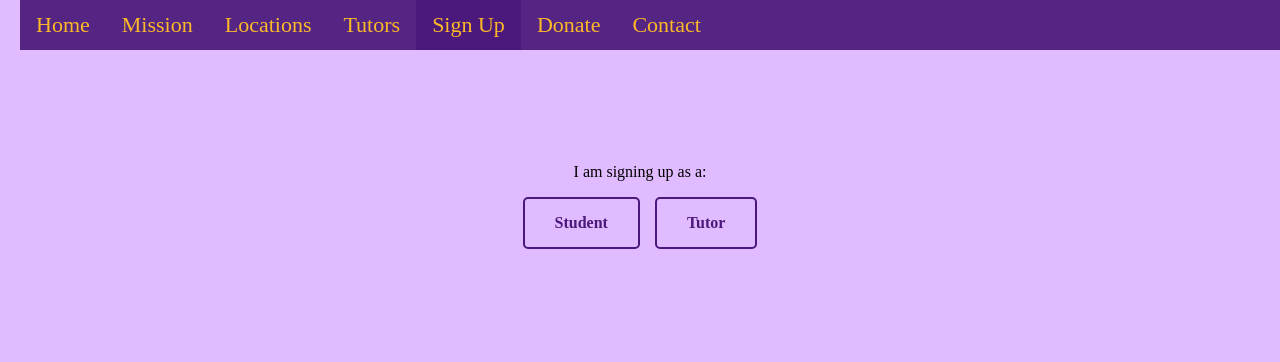
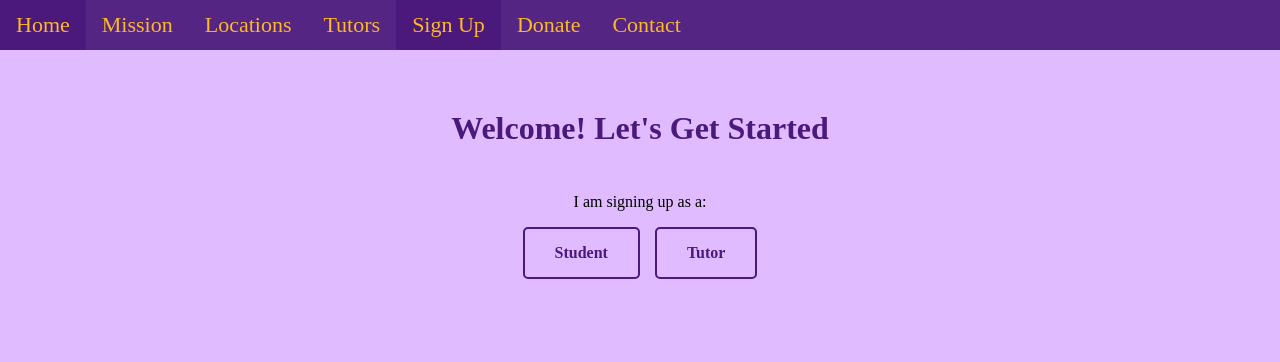
Before and after one commit to EyobelG/Freeducation, a plain HTML site: page signup.html in a window 1280 px wide. Drawn offline with Linux system fonts and the light colour scheme; a web font is replaced by a local one.

Commit message:
Update signup.html

```diff
--- a/signup.html
+++ b/signup.html
@@ -6,12 +6,6 @@
     <title>Sign-Up Form</title>
     <link rel="stylesheet" href="style.css">
     <style>
-        body {
-            font-family: Arial, sans-serif;
-            background-color: #e0bbff;
-            margin: 0;
-            padding: 20px;
-        }
 
         .container {
             max-width: 600px;
@@ -20,12 +14,6 @@
             padding: 30px;
             border-radius: 10px;
         }
-
-        h1 {
-            color: #e0bbff;
-            text-align: center;
-        }
-
         .role-selection {
             background-color: #e0bbff;
             padding: 20px;
```
